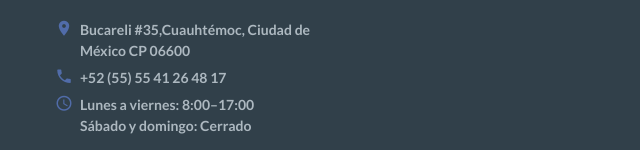
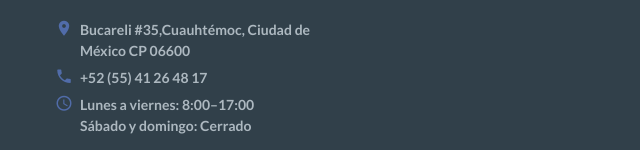
Before and after one commit to cgisler/Mentorias, a plain HTML site: page index.html in a window 1280 px wide. Shown: the part 2587-2737 px from the top of the page, 0-640 px from the left. Drawn offline with Linux system fonts and the light colour scheme.

Commit message:
Correccion de numero telefonico. Actualizacion de imagen de temario de curso.

```diff
--- a/index.html
+++ b/index.html
@@ -315,7 +315,7 @@
                       <div class="unit-left">
                         <div class="icon icon-sm icon-primary novi-icon mdi mdi-phone"></div>
                       </div>
-                      <div class="unit-body"><a href="tel:#">+52 (55) 55 41 26 48 17</a></div>
+                      <div class="unit-body"><a href="tel:#">+52 (55) 41 26 48 17</a></div>
                     </div>
                   </li>
                   <li>
```
Also changed, not shown: donaciones.html (+1 -1 lines), entrenamientos.html (+1 -1 lines), nosotros.html (+1 -1 lines), images/index-874x534.jpg.
